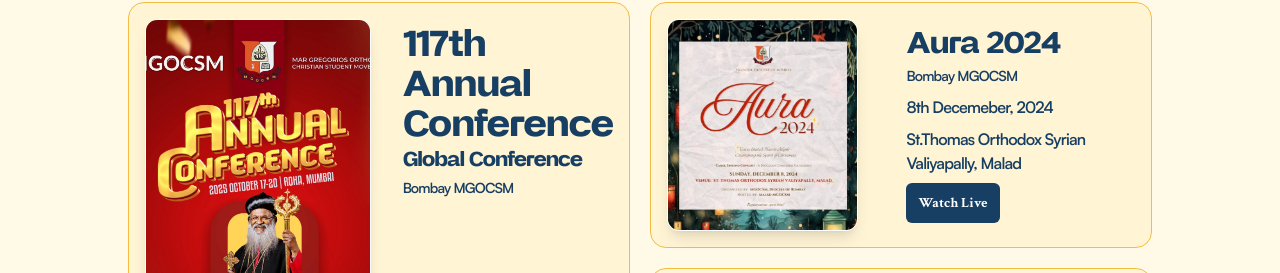
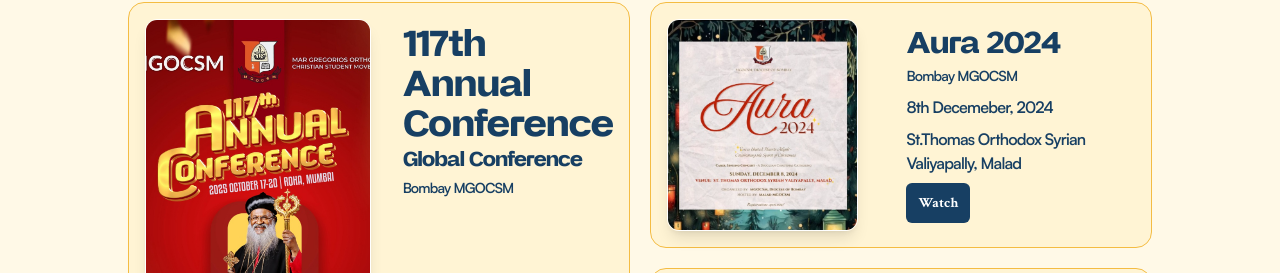
Before and after one commit to SkTomsi/bombay-mgocsm, a Next.js app: page / in a window 1280 px wide. Shown: the part 1338-1611 px from the top of the page. Built offline with nearby package versions, Linux system fonts and the light colour scheme.

Commit message:
Update events.constants.ts

```diff
--- a/src/constants/events.constants.ts
+++ b/src/constants/events.constants.ts
@@ -30,7 +30,7 @@
     title: "Aura 2024",
     date: "8th Decemeber, 2024",
     location: "St.Thomas Orthodox Syrian Valiyapally, Malad",
-    buttonText: "Watch Live",
+    buttonText: "Watch",
     buttonLink: "https://www.youtube.com/watch?v=jcUWDhTSjBY",
   },
   {
```
